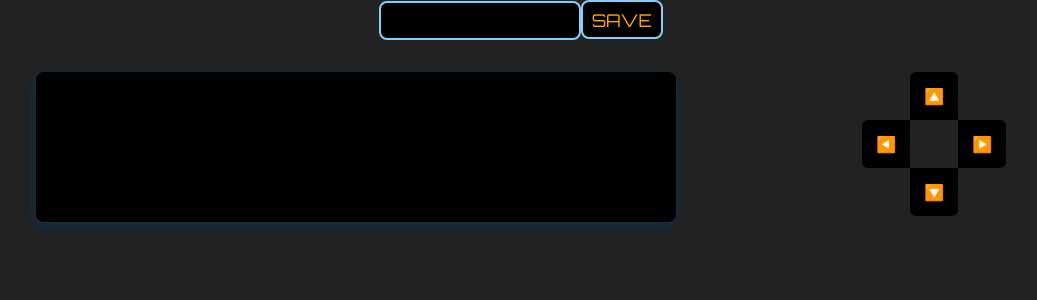
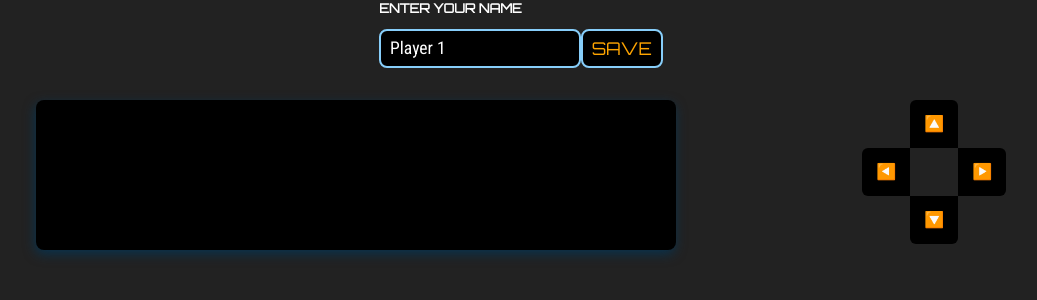
Before and after one commit to haddigan/trash-talk, a React (Create React App) app: page / in a window 1280 px wide. Shown: the top 300 px of the page, without its empty margins (119-1156 px from the left). Built offline with nearby package versions, Linux system fonts and the light colour scheme.

Commit message:
make a few adjustments to PlayerName

```diff
--- a/src/PlayerName/PlayerName.js
+++ b/src/PlayerName/PlayerName.js
@@ -5,23 +5,23 @@ const cx = classNames.bind(styles);
 
 export const PlayerName = ({ handleSetName }) => {
   return (
-    <div className={cx({ playerName: true })}>
+    <div className={cx("playerName")}>
+      <h2 className={cx("heading")}>Enter your name</h2>
       <form
+        className={cx("playerNameForm")}
         onSubmit={(e) => {
           e.preventDefault();
           handleSetName(e.target.name.value);
         }}
       >
         <input
-          className={cx({ nameFormControl: true })}
+          className={cx("nameFormControl")}
           type="text"
           id="name"
           name="name"
+          defaultValue="Player 1"
         />
-        <button
-          className={cx({ nameFormControl: true, nameButton: true })}
-          type="submit"
-        >
+        <button className={cx(["nameFormControl", "nameButton"])} type="submit">
           SAVE
         </button>
       </form>
--- a/src/PlayerName/PlayerName.module.css
+++ b/src/PlayerName/PlayerName.module.css
@@ -1,4 +1,4 @@
-.playerName {
+.playerNameForm {
   display: flex;
 }
 
@@ -26,3 +26,12 @@
   background: darkslategray;
   color: darkorange;
 }
+
+.heading {
+  font-family: "Orbitron", sans-serif;
+  text-transform: uppercase;
+  font-size: 0.8em;
+  color: white;
+  padding: 0;
+  margin: 0 0 1em 0;
+}
```
